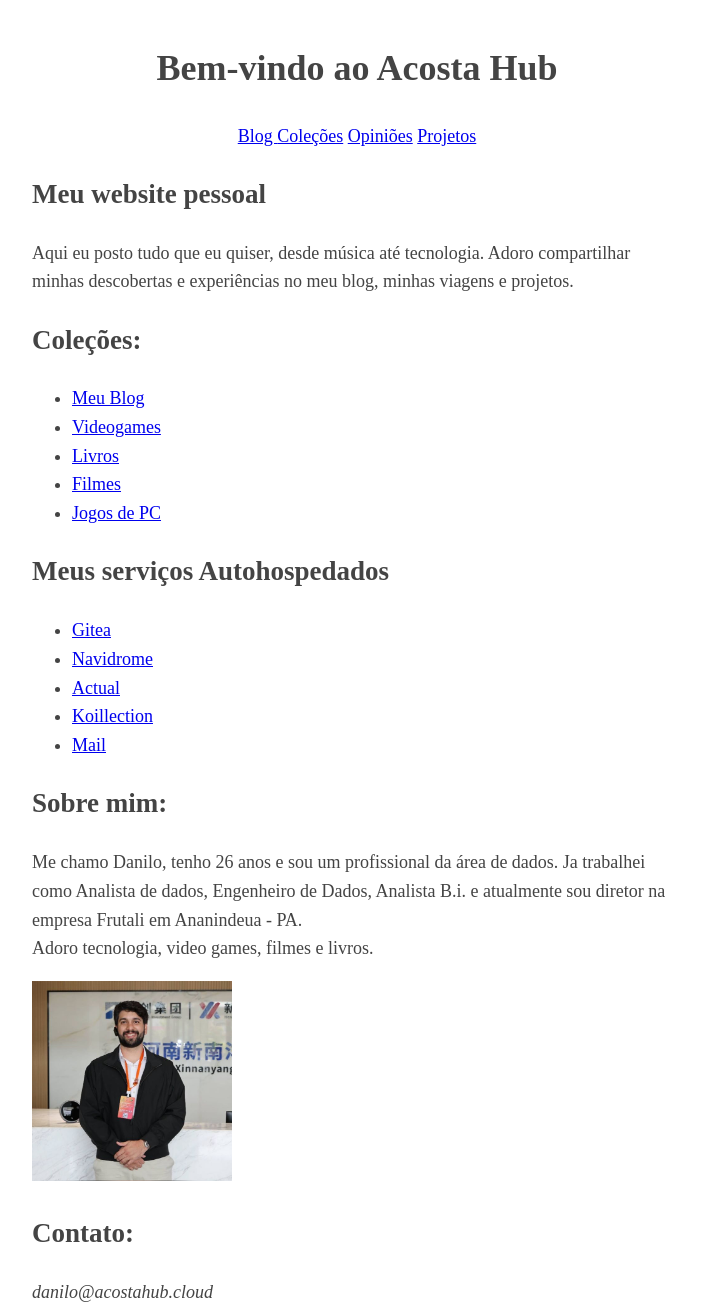
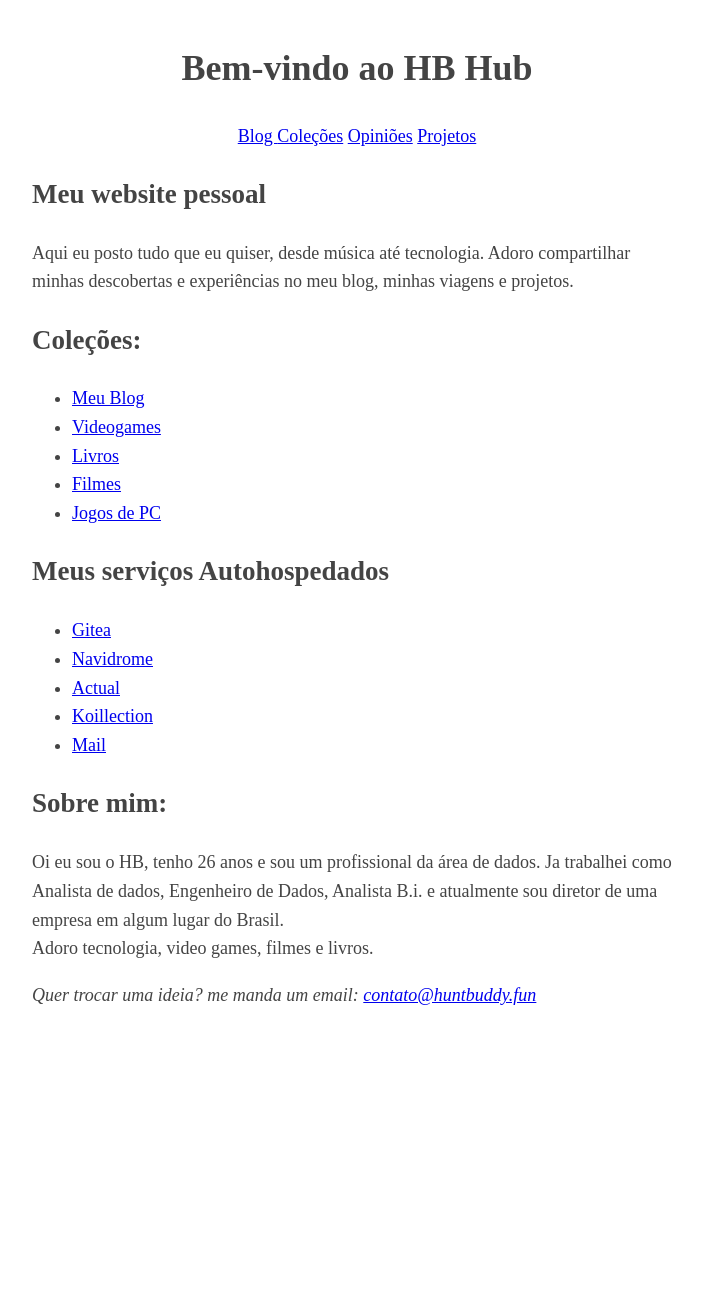
Before and after one commit to acostadanilo23/acostahub, a plain HTML site: page index.html in a window 1280 px wide. Shown: the whole page, without its empty margins (283-985 px from the left). After the commit the page ends 1050 px from the top, so only its background shows below. Drawn offline with Linux system fonts and the light colour scheme.

Commit message:
fix: anonimatizar o site, desvinculando da pessoa real e usando pseudonimo

```diff
--- a/index.html
+++ b/index.html
@@ -4,7 +4,7 @@
 <head>
     <meta charset="UTF-8">
     <meta name="viewport" content="width=device-width, initial-scale=1.0">
-    <title>AcostaHub</title>
+    <title>HB Hub</title>
     <link rel="stylesheet" href="css/styles.css">
 </head>
 
@@ -12,7 +12,7 @@
 
     <header>
 
-        <h1>Bem-vindo ao Acosta Hub</h1>
+        <h1>Bem-vindo ao HB Hub</h1>
 
 
         <a href="pages/blog/index.html"> Blog </a> <a href="pages/colecoes/index.html"> Coleções</a> <a
@@ -47,17 +47,16 @@
 
     <h2>Sobre mim:</h2>
 
-    <p>Me chamo Danilo, tenho 26 anos e sou um profissional da área de dados. Ja trabalhei como Analista de
-        dados, Engenheiro de Dados, Analista B.i. e atualmente sou diretor na empresa Frutali em Ananindeua - PA.
+    <p>Oi eu sou o HB, tenho 26 anos e sou um profissional da área de dados. Ja trabalhei como Analista de
+        dados, Engenheiro de Dados, Analista B.i. e atualmente sou diretor de uma empresa em algum lugar do Brasil.
         <br>
         Adoro tecnologia, video games, filmes e livros.
     </p>
-    <img src="images/portrait.jpeg" alt="Foto de Danilo" width="200" height="200">
 
 
-    <h2>Contato:</h2>
     <address>
-        <p>danilo@acostahub.cloud</p>
+        <p>Quer trocar uma ideia? me manda um email: <a href="mailto:[contato@huntbuddy.fun]">contato@huntbuddy.fun</a>
+        </p>
     </address>
 
 
```
Also changed, not shown: pages/blog/index.html (+6 -2 lines), pages/blog/post1.html (+42 -21 lines), images/portrait.jpeg (deleted).
